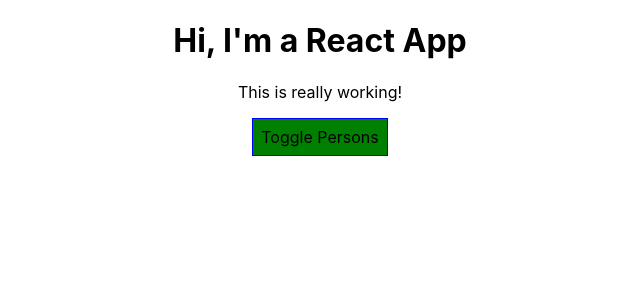
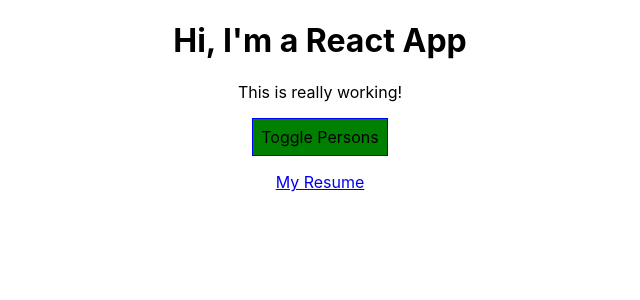
Before and after one commit to TheMonsterCheese/react-project, a React (Create React App) app: page / in a window 1280 px wide. Shown: the top 300 px of the page, without its empty margins (320-960 px from the left). Built offline with nearby package versions, Linux system fonts and the light colour scheme.

Commit message:
added resume

```diff
--- a/public/index.html
+++ b/public/index.html
@@ -7,7 +7,7 @@
     <meta name="theme-color" content="#000000" />
     <meta
       name="description"
-      content="Web site created using create-react-app"
+      content="Eric Xu is very cool!"
     />
     <link rel="apple-touch-icon" href="%PUBLIC_URL%/logo192.png" />
     <!--
--- a/src/App.js
+++ b/src/App.js
@@ -111,8 +111,19 @@ togglePersonsHandler = () => {
         onClick={this.togglePersonsHandler}> Toggle Persons</button>
         {persons}
 
+        <p></p>
+
+        <a
+          href='./favicon.png'
+         // target="_blank"
+
+        >
+          My Resume
+          </a>
       </div>
     </StyleRoot>
+
+
       );
     // compiles to this: return React.createElement('div', {className: 'App'}, React.createElement('h1', null, 'Does this work now?'));
     }
```
Also changed, not shown: 2 other files (tests, documents, lock files or other folders).
